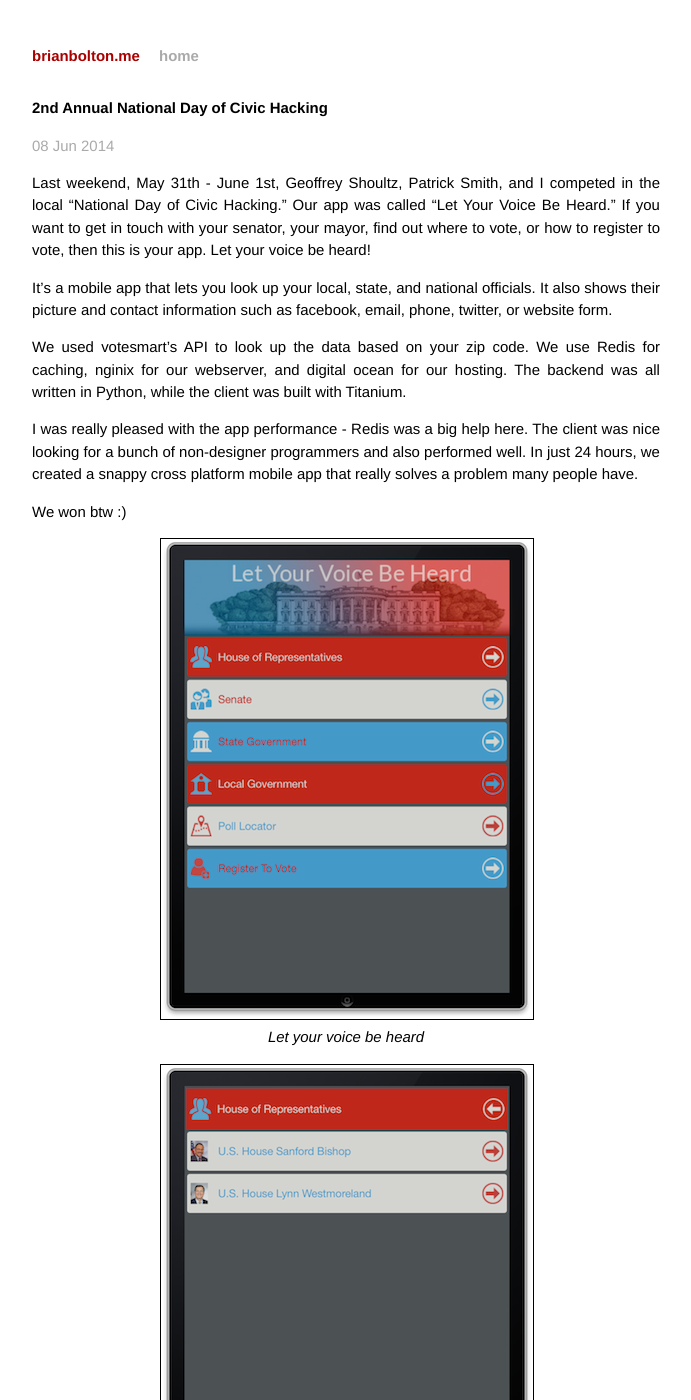
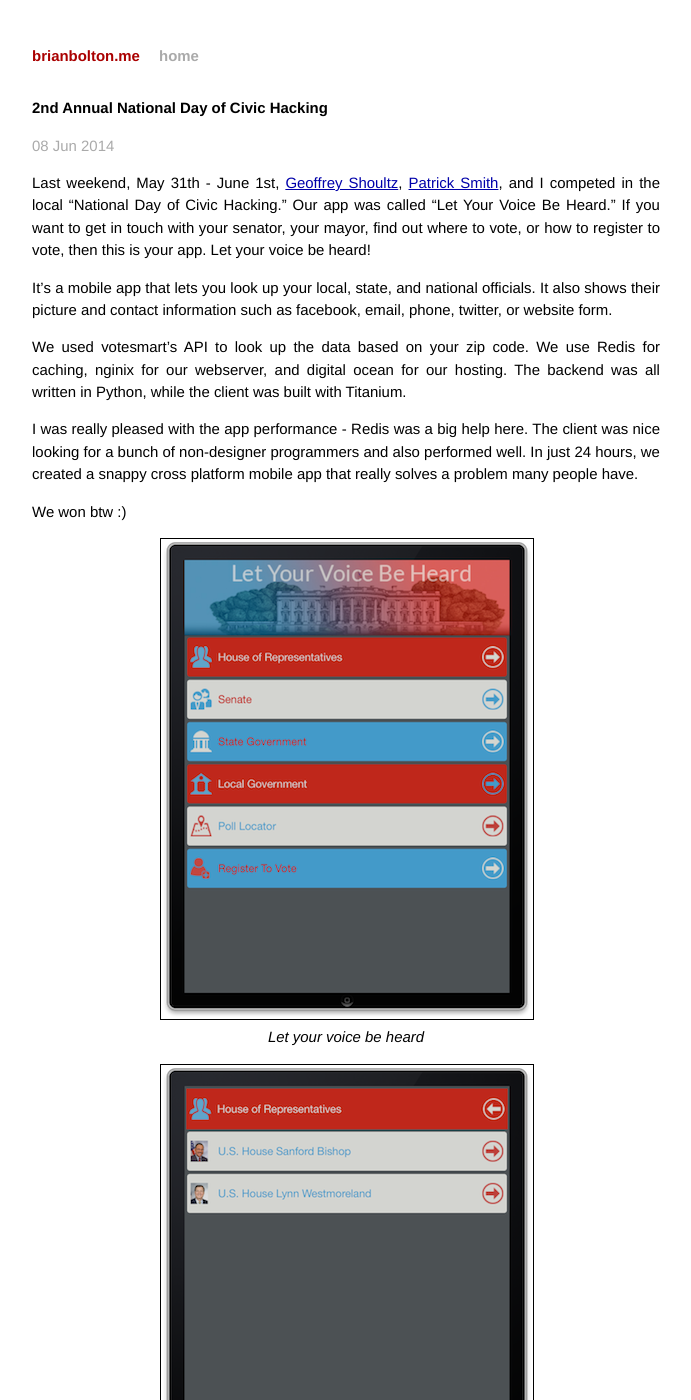
Before and after one commit to bboltn/bboltn.github.io, a Jekyll site: the page built from _posts/2014-06-08-2nd-annual-national-day-of-civic-hacking.markdown, in a window 1280 px wide and 1400 px high. Shown: the whole window, without its empty margins (294-985 px from the left). Built offline with Jekyll 4.4.1, drawn with Linux system fonts in a browser that asks for light colours; nearby versions of some CDN libraries; Markdown is read by kramdown in place of the engine named in the settings; some of the changed lines change nothing that is shown; some of the changed text lies outside the part shown.

Commit message:
added blog post

```diff
--- a/_posts/2014-06-08-2nd-annual-national-day-of-civic-hacking.markdown
+++ b/_posts/2014-06-08-2nd-annual-national-day-of-civic-hacking.markdown
@@ -4,7 +4,7 @@ title: 2nd Annual National Day of Civic Hacking
 date: 2014-06-08
 ---
 
-Last weekend, May 31th - June 1st, Geoffrey Shoultz, Patrick Smith, and I competed in the local "National Day of Civic Hacking." Our app
+Last weekend, May 31th - June 1st, [Geoffrey Shoultz](mailto:silverag47@gmail.com), [Patrick Smith](mailto:mpatricks@gmail.com), and I competed in the local "National Day of Civic Hacking." Our app
 was called "Let Your Voice Be Heard."  If you want to get in touch with your senator, your mayor, find out where to vote, or how to register
 to vote, then this is your app. Let your voice be heard!
 
@@ -21,6 +21,6 @@ many people have.
 We won btw :)
 
 ![Let your voice be heard](/images/lyvbh1.png)
-![Let your voice be heard](/images/lyvbh2.png)
-![Let your voice be heard](/images/lyvbh3.png)
-![Let your voice be heard](/images/lyvbh4.png)
+![House of Representatives](/images/lyvbh2.png)
+![State Government](/images/lyvbh3.png)
+![Local Government](/images/lyvbh4.png)
```
